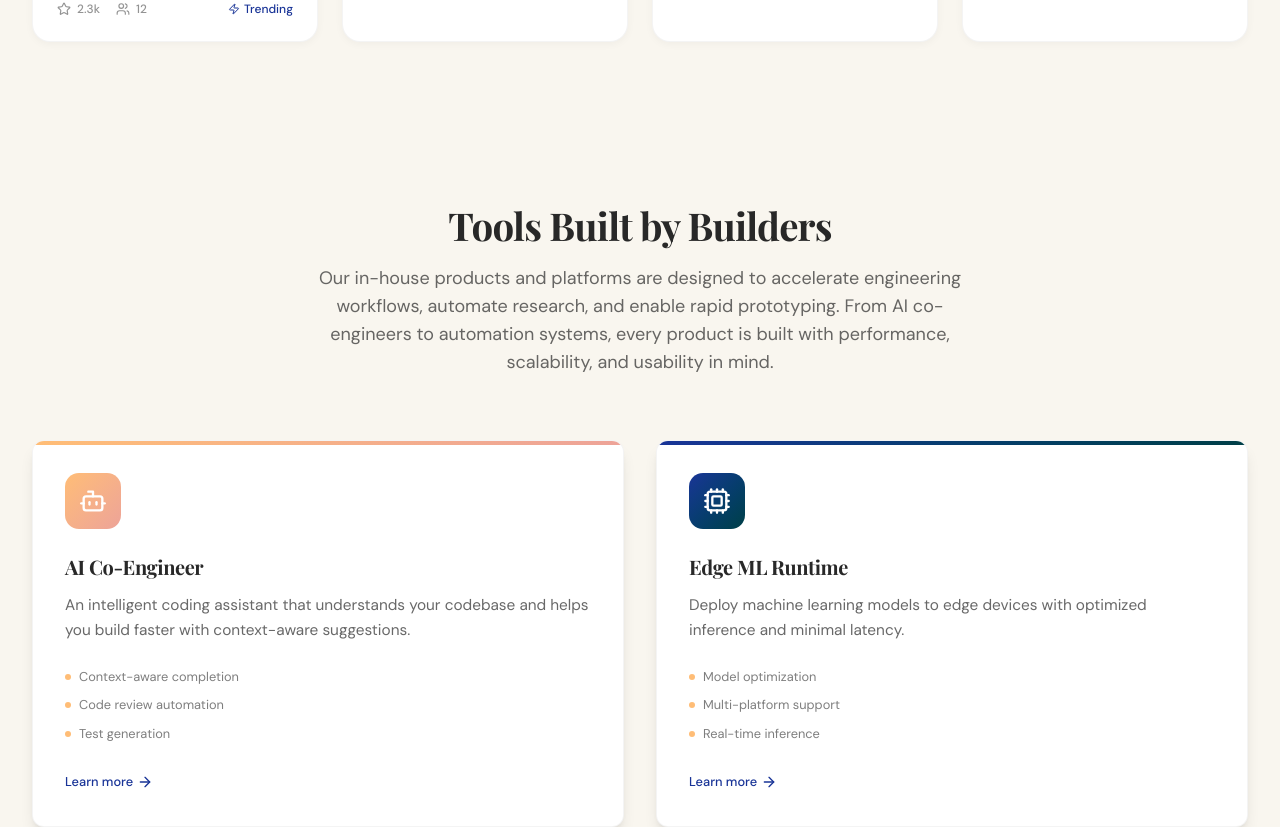
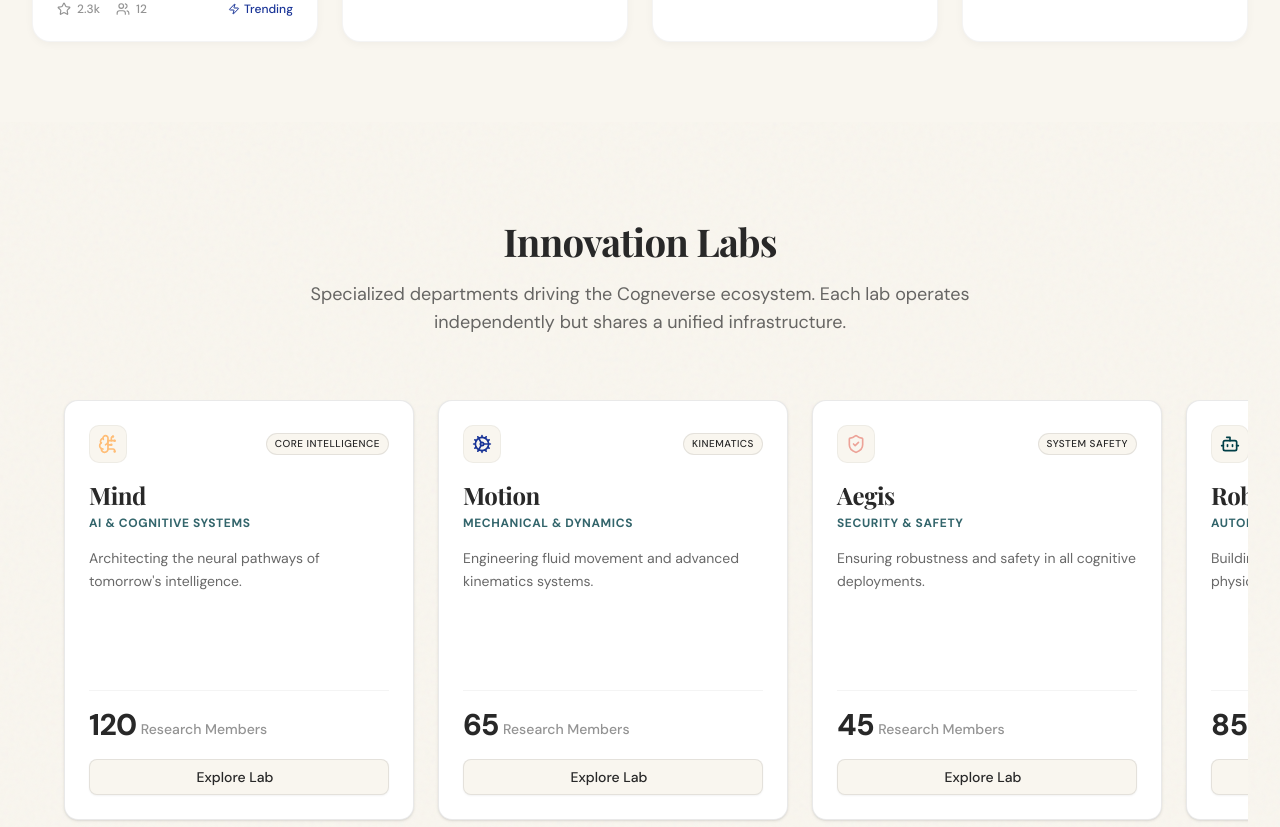
Before and after one commit to Jay-Suryawansh7/CogneoVerse, a Next.js app in the folder cogneverse-app/: page / in a window 1280 px wide. Shown: the part 1920-2747 px from the top of the page. Built offline with nearby package versions, Linux system fonts and the light colour scheme; a web font is replaced by a local one.

Commit message:
refactor(home): update homepage section composition and order

```diff
--- a/cogneverse-app/src/app/page.tsx
+++ b/cogneverse-app/src/app/page.tsx
@@ -3,7 +3,7 @@ import Footer from "@/components/layout/Footer";
 import { HeroSection } from "@/components/sections/HeroSection";
 import { AboutSection } from "@/components/sections/AboutSection";
 import { ProjectsSection } from "@/components/sections/ProjectsSection";
-import { ProductsSection } from "@/components/sections/ProductsSection";
+
 import { DepartmentsSection } from "@/components/sections/DepartmentsSection";
 import { TeamsSection } from "@/components/sections/TeamsSection";
 import { CommunitySection } from "@/components/sections/CommunitySection";
@@ -27,8 +27,7 @@ export default function HomePage() {
       {/* Projects Section */}
       <ProjectsSection />
 
-      {/* Products Section */}
-      <ProductsSection />
+
 
       {/* Departments Section */}
       <DepartmentsSection />
```
